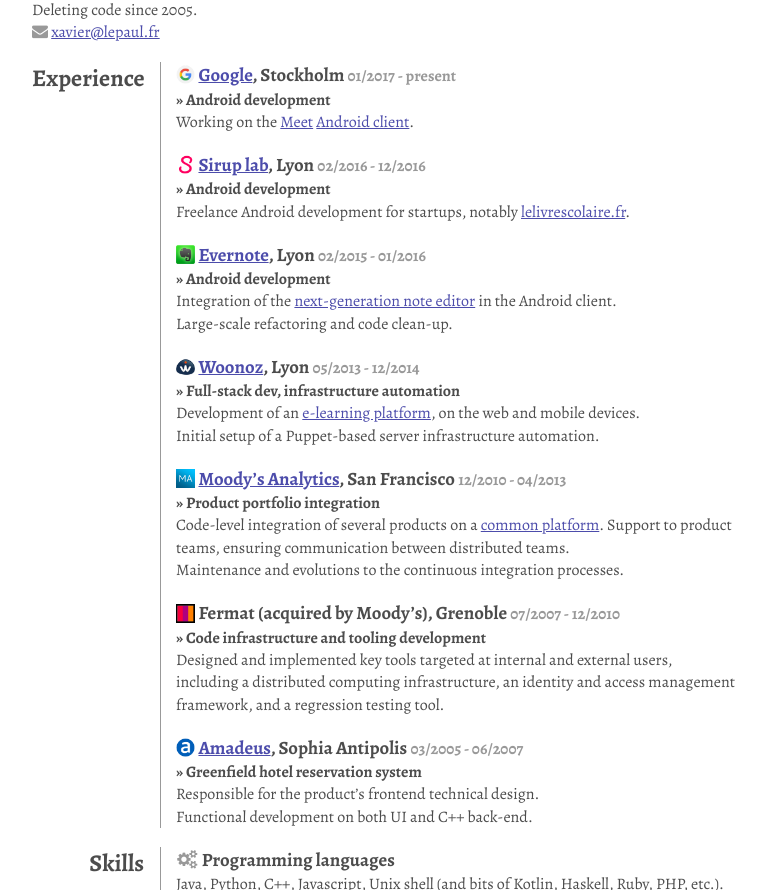
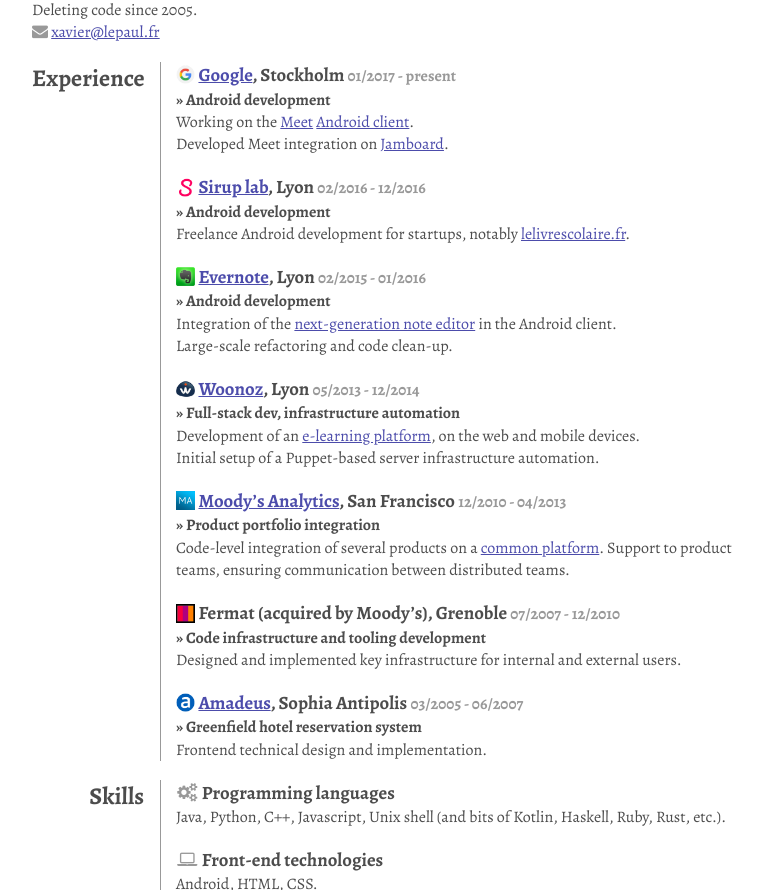
Before and after one commit to tatintart/xavier.lepaul.fr, a plain HTML site: page cv.html in a window 1280 px wide. Shown: the part 62-952 px from the top of the page, without its empty margins (248-1014 px from the left). Drawn offline with nearby package versions, Linux system fonts and the light colour scheme.

Commit message:
Update cv.html

```diff
--- a/cv.html
+++ b/cv.html
@@ -3,7 +3,6 @@
 <title>Xavier Lepaul</title>
 <meta name="description" content="Resume of Xavier Lepaul">
 <meta name="viewport" content="width=device-width, initial-scale=1">
-<meta name="twitter:site" content="@xlepaul">
 
 <link rel="stylesheet" href="https://fonts.googleapis.com/css?family=Alegreya:400,700">
 <link rel="stylesheet" href="https://cdnjs.cloudflare.com/ajax/libs/normalize/7.0.0/normalize.min.css">
@@ -24,6 +23,7 @@
     <p class="title">Android development</p>
     <p>Working on the <a href="https://meet.google.com/">Meet</a>
     <a href="https://play.google.com/store/apps/details?id=com.google.android.apps.meetings">Android client</a>.</p>
+    <p>Developed Meet integration on <a href="https://jamboard.com">Jamboard</a>.</p>
   </section>
 
   <section id="sirup">
@@ -56,23 +56,19 @@
     <p class="title">Product portfolio integration</p>
     <p>Code-level integration of several products on a <a href="https://www.moodysanalytics.com/product-list/riskfoundation">common platform</a>.
     Support to product teams, ensuring communication between distributed teams.</p>
-    <p>Maintenance and evolutions to the continuous integration processes.</p>
 
   </section>
 
   <section id="fermat">
     <h3><span class="company">Fermat</span> (acquired by Moody’s), Grenoble <span class="dates">07/2007 - 12/2010</span></h3>
     <p class="title">Code infrastructure and tooling development</p>
-    <p>Designed and implemented key tools targeted at internal and external users,
-      including a distributed computing infrastructure,
-      an identity and access management framework, and a regression testing tool.</p>
+    <p>Designed and implemented key infrastructure for internal and external users.</p>
   </section>
 
   <section id="amadeus">
     <h3><a class="company" href="http://www.amadeus.com/">Amadeus</a>, Sophia Antipolis <span class="dates">03/2005 - 06/2007</span></h3>
     <p class="title">Greenfield hotel reservation system</p>
-    <p>Responsible for the product’s frontend technical design.</p>
-    <p>Functional development on both UI and C++ back-end.</p>
+    <p>Frontend technical design and implementation.</p>
   </section>
 
 </section>
@@ -82,12 +78,12 @@
 
   <section id="prog-lang">
     <h3><i class="fa fa-cogs"></i> Programming languages</h3>
-    <p>Java, Python, C++, Javascript, Unix shell (and bits of Kotlin, Haskell, Ruby, PHP, etc.).</p>
+    <p>Java, Python, C++, Javascript, Unix shell (and bits of Kotlin, Haskell, Ruby, Rust, etc.).</p>
   </section>
 
   <section id="front-end">
     <h3><i class="fa fa-laptop"></i> Front-end technologies</h3>
-    <p>Android, HTML, CSS, Javascript.</p>
+    <p>Android, HTML, CSS.</p>
   </section>
 
   <section id="database">
@@ -125,7 +121,6 @@
     <h3><i class="fa fa-globe"></i> Elsewhere on the web</h3>
     <ul style="list-style-type: none; padding-left: 1em;">
     <li><a href="https://github.com/xalep"><i class="fa fa-github"></i>GitHub</a></li>
-    <li><a href="https://twitter.com/xlepaul"><i class="fa fa-twitter"></i>Twitter</a></li>
     <li><a href="https://www.linkedin.com/in/xalep"><i class="fa fa-linkedin"></i>LinkedIn</a></li>
     </ul>
   </section>
```
